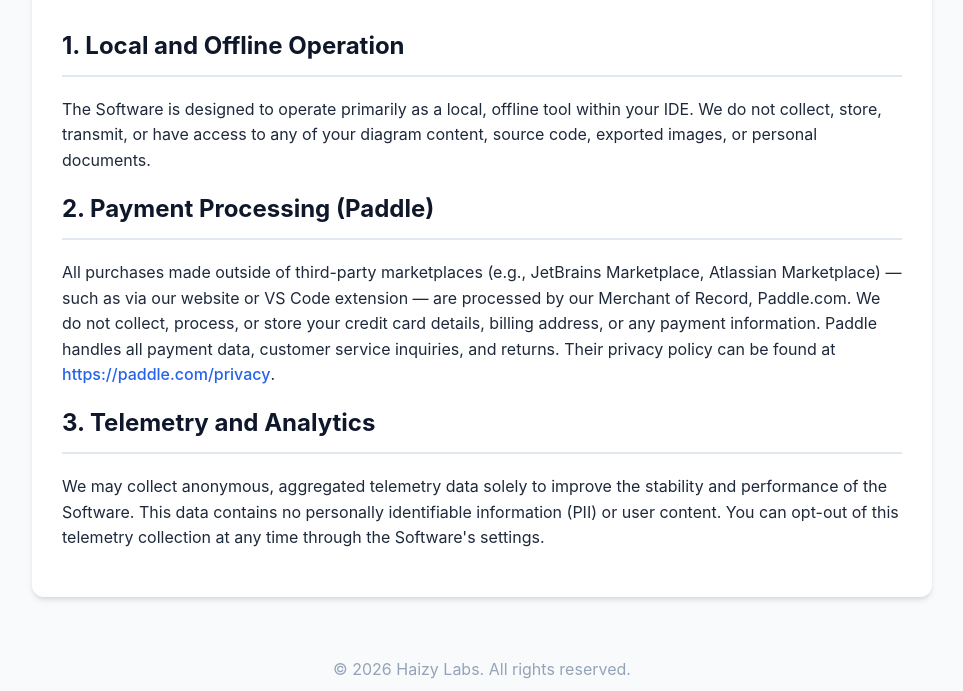
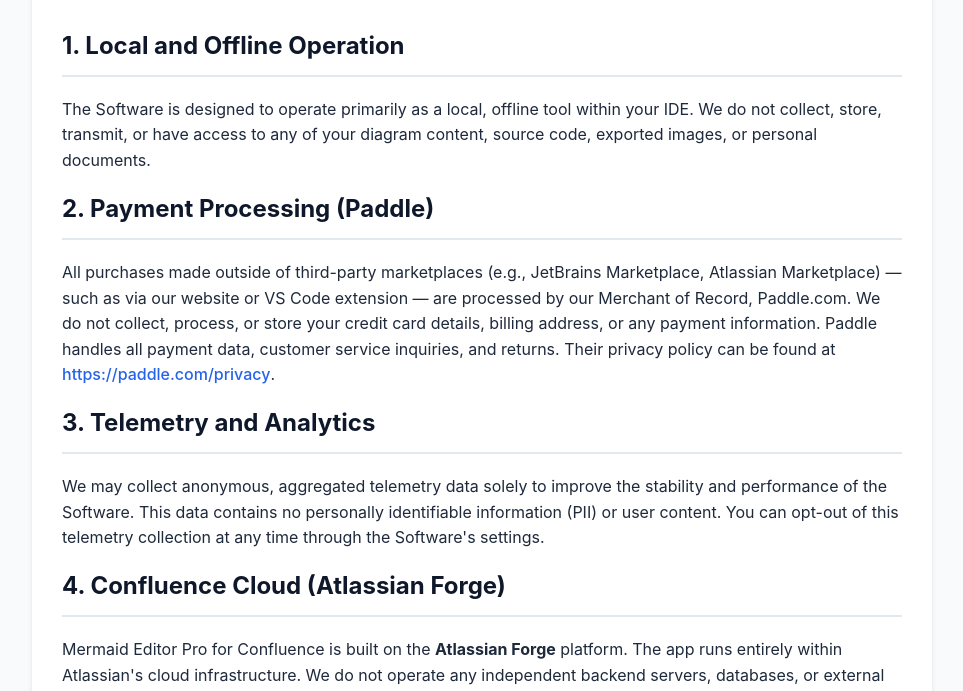
Before and after one commit to haizy-labs/haizy-labs.github.io, a plain HTML site: page privacy.html in a window 1280 px wide. Shown: the part 253-944 px from the top of the page, without its empty margins (158-1121 px from the left). Drawn offline with Linux system fonts and the light colour scheme.

Commit message:
docs: add Confluence privacy section, EULA marketplace list, and docs link

```diff
--- a/privacy.html
+++ b/privacy.html
@@ -25,6 +25,9 @@
 
             <h2>3. Telemetry and Analytics</h2>
             <p>We may collect anonymous, aggregated telemetry data solely to improve the stability and performance of the Software. This data contains no personally identifiable information (PII) or user content. You can opt-out of this telemetry collection at any time through the Software's settings.</p>
+
+            <h2>4. Confluence Cloud (Atlassian Forge)</h2>
+            <p>Mermaid Editor Pro for Confluence is built on the <strong>Atlassian Forge</strong> platform. The app runs entirely within Atlassian's cloud infrastructure. We do not operate any independent backend servers, databases, or external services for data processing. All diagram content and Confluence page data remain within your Atlassian Confluence Cloud instance and are not collected, stored, or transmitted by Haizy Labs.</p>
         </div>
         <footer>
             <p>&copy; 2026 Haizy Labs. All rights reserved.</p>
```
Also changed, not shown: index.html (+1 -0 lines), 1 other file.
